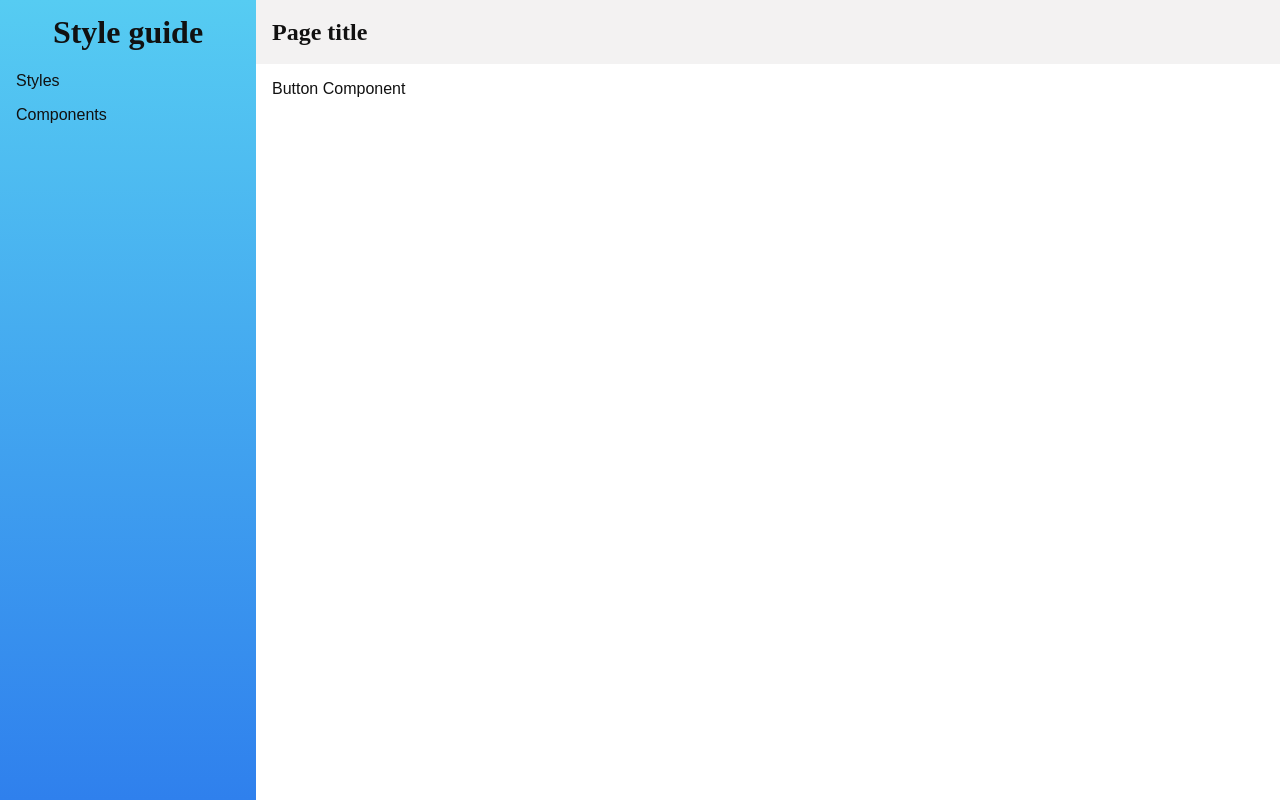
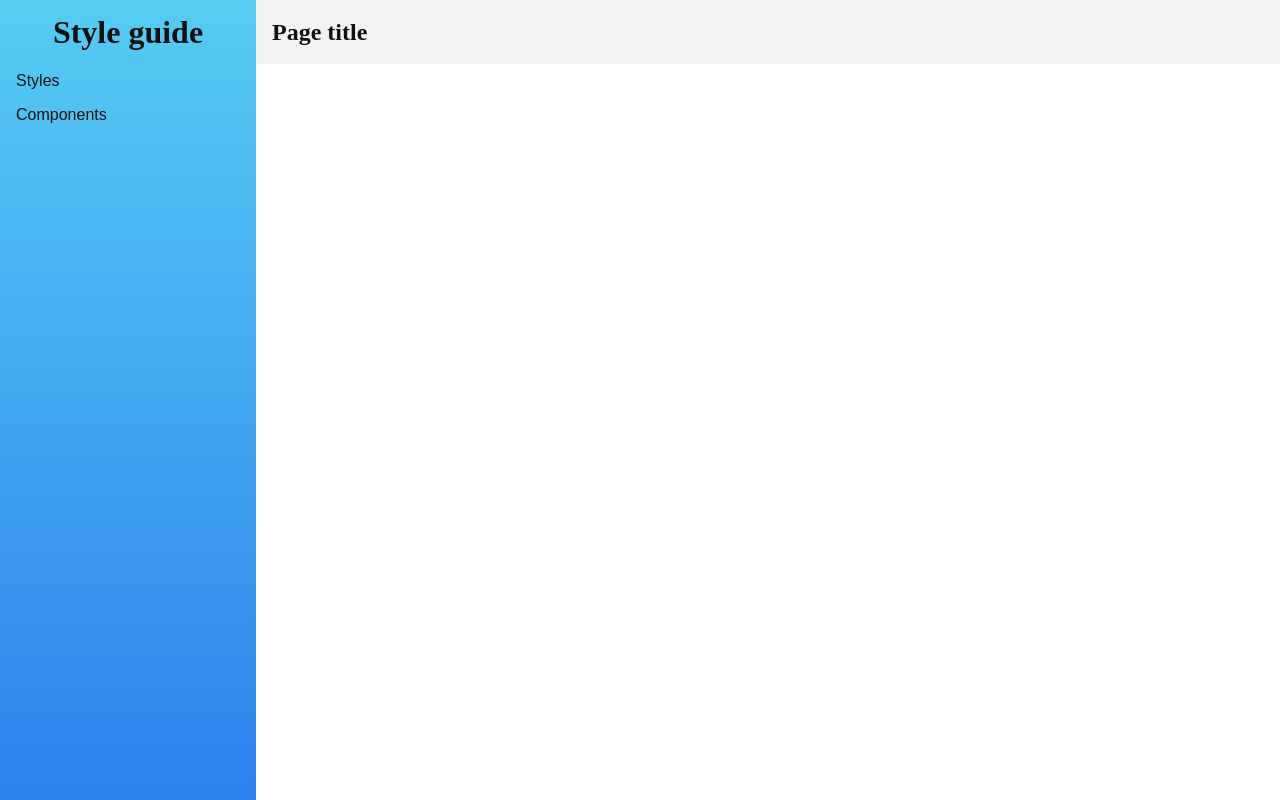
Before and after one commit to balinttamas87/styleguide, a React (Create React App) app: page /components in a window 1280 px wide. Built offline with nearby package versions, Linux system fonts and the light colour scheme.

Commit message:
use Button component in Components

```diff
--- a/src/components/components/Components.js
+++ b/src/components/components/Components.js
@@ -1,8 +1,9 @@
 import React from "react";
 import "./Components.css";
+import Button from "../button/Button";
 
 export default () => (
 	<div className="components-wrapper">
-		Button Component
+		<Button/>
 	</div>
 )
```
